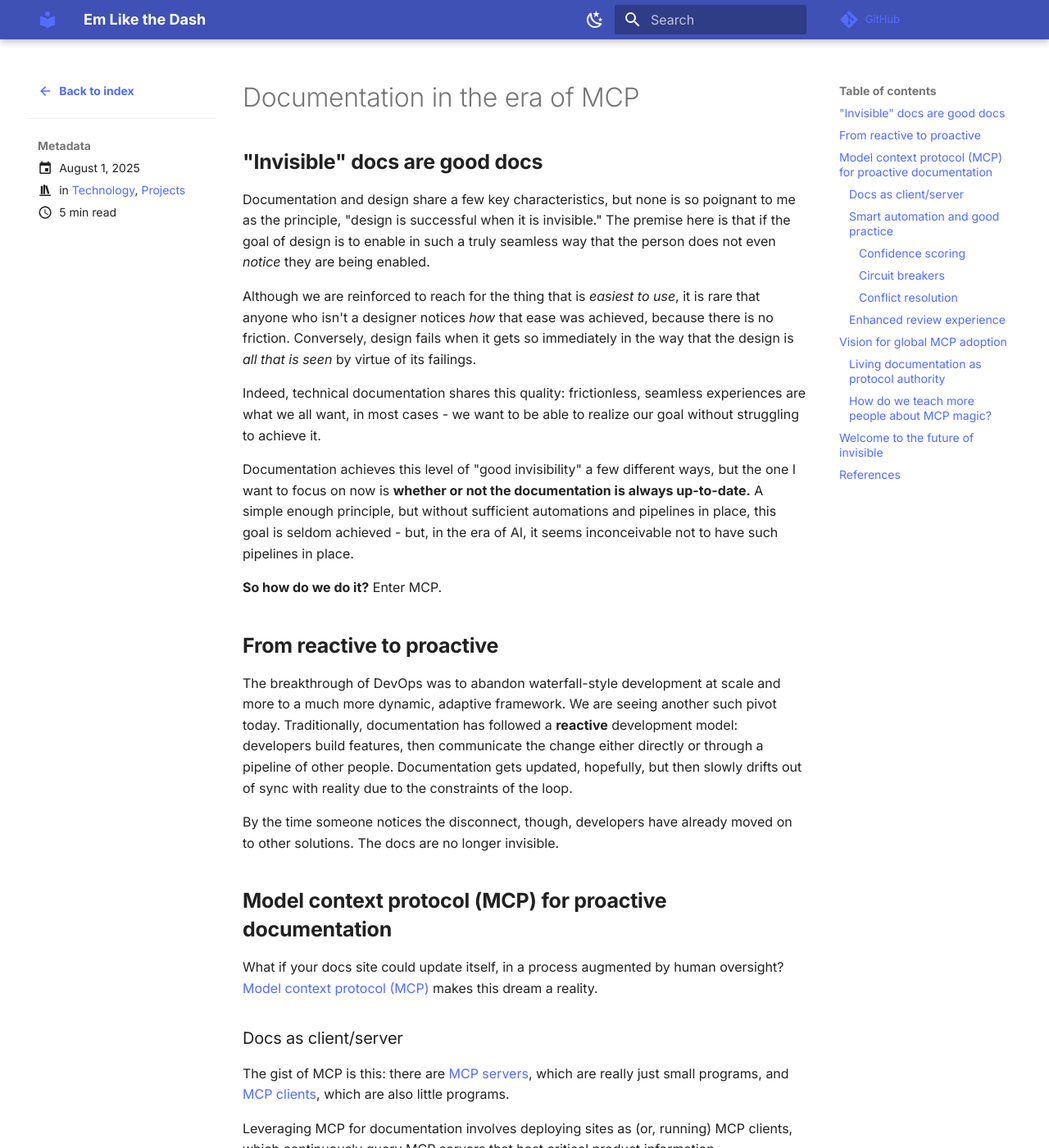
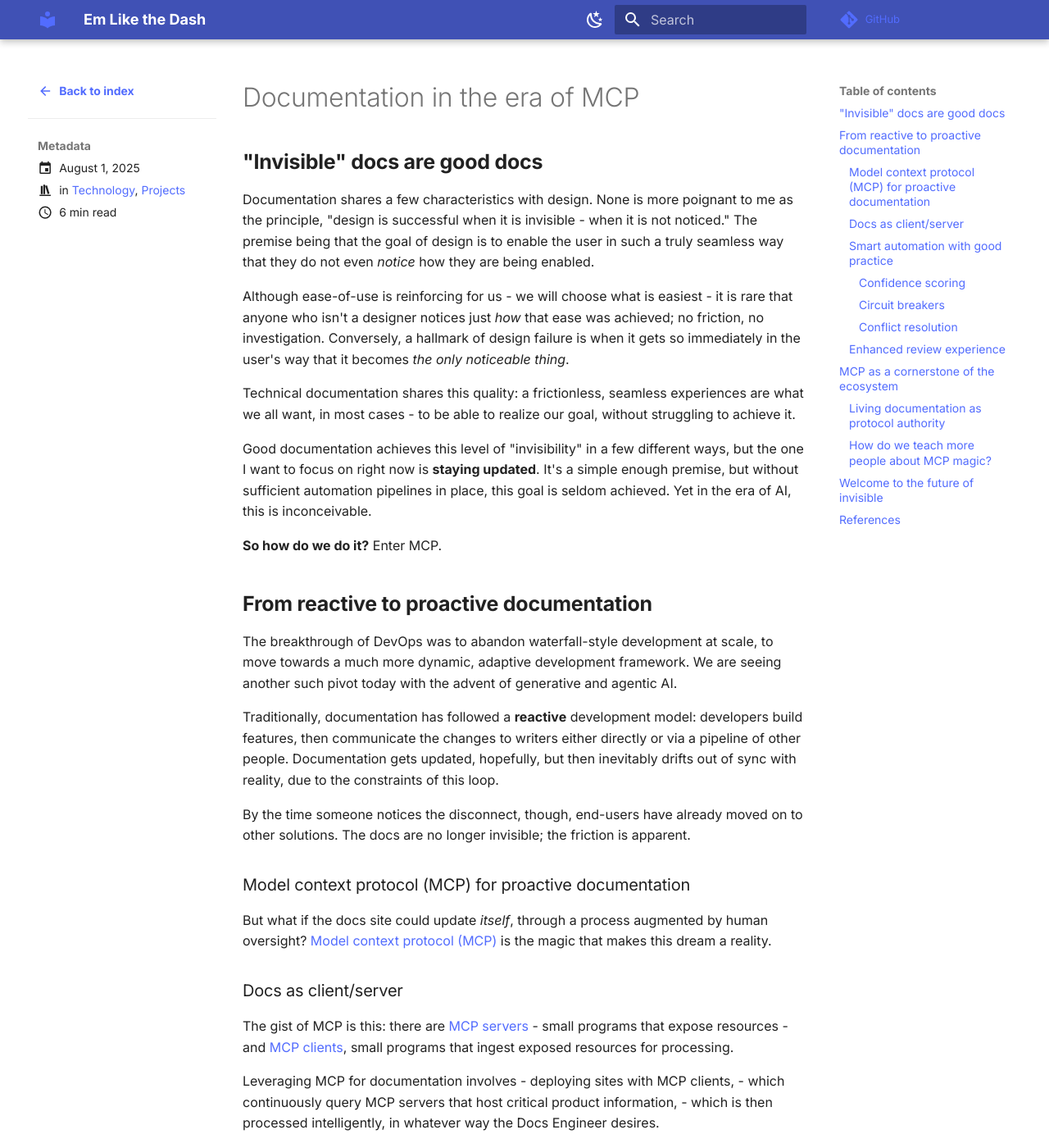
Before and after one commit to microcosem/emlikethedash, an MkDocs documentation site: the page built from docs/blog/posts/2025-08-mcp.md, in a window 1280 px wide and 1400 px high. Shown: the whole window at 82% size. Built offline with MkDocs 1.6.1 and Material for MkDocs 9.7.7, drawn with Linux system fonts in a browser that asks for light colours; plug-ins that fetch from the network failed and are left out; some of the changed text lies outside the part shown.

Commit message:
fix: Grammar review for blog post

```diff
--- a/docs/blog/posts/2025-08-mcp.md
+++ b/docs/blog/posts/2025-08-mcp.md
@@ -14,35 +14,40 @@ tags:
 
 ## "Invisible" docs are good docs
 
-Documentation and design share a few key characteristics, but none is so poignant to me as the principle, "design is successful when it is invisible." The premise here is that if the goal of design is to enable in such a truly seamless way that the person does not even _notice_ they are being enabled.
+Documentation shares a few characteristics with design. None is more poignant to me as the principle, "design is successful when it is invisible - when it is not noticed." The premise being that the goal of design is to enable the user in such a truly seamless way that they do not even _notice_ how they are being enabled.
 
-Although we are reinforced to reach for the thing that is _easiest to use_, it is rare that anyone who isn't a designer notices _how_ that ease was achieved, because there is no friction. Conversely, design fails when it gets so immediately in the way that the design is _all that is seen_ by virtue of its failings.
+Although ease-of-use is reinforcing for us - we will choose what is easiest - it is rare that anyone who isn't a designer notices just _how_ that ease was achieved; no friction, no investigation. Conversely, a hallmark of design failure is when it gets so immediately in the user's way that it becomes _the only noticeable thing_.
 
-Indeed, technical documentation shares this quality: frictionless, seamless experiences are what we all want, in most cases - we want to be able to realize our goal without struggling to achieve it.
+Technical documentation shares this quality: a frictionless, seamless experiences are what we all want, in most cases - to be able to realize our goal, without struggling to achieve it.
 
-Documentation achieves this level of "good invisibility" a few different ways, but the one I want to focus on now is **whether or not the documentation is always up-to-date.** A simple enough principle, but without sufficient automations and pipelines in place, this goal is seldom achieved - but, in the era of AI, it seems inconceivable not to have such pipelines in place.
+Good documentation achieves this level of "invisibility" in a few different ways, but the one I want to focus on right now is **staying updated**. It's a simple enough premise, but without sufficient automation pipelines in place, this goal is seldom achieved. Yet in the era of AI, this is inconceivable.
 
 **So how do we do it?** Enter MCP.
 
 <!-- more -->
 
-## From reactive to proactive
+## From reactive to proactive documentation
 
-The breakthrough of DevOps was to abandon waterfall-style development at scale and more to a much more dynamic, adaptive framework. We are seeing another such pivot today. Traditionally, documentation has followed a **reactive** development model: developers build features, then communicate the change either directly or through a pipeline of other people. Documentation gets updated, hopefully, but then slowly drifts out of sync with reality due to the constraints of the loop.
+The breakthrough of DevOps was to abandon waterfall-style development at scale, to move towards a much more dynamic, adaptive development framework. We are seeing another such pivot today with the advent of generative and agentic AI.
 
-By the time someone notices the disconnect, though, developers have already moved on to other solutions. The docs are no longer invisible.
+Traditionally, documentation has followed a **reactive** development model: developers build features, then communicate the changes to writers either directly or via a pipeline of other people. Documentation gets updated, hopefully, but then inevitably drifts out of sync with reality, due to the constraints of this loop.
 
-## Model context protocol (MCP) for proactive documentation
+By the time someone notices the disconnect, though, end-users have already moved on to other solutions. The docs are no longer invisible; the friction is apparent.
 
-What if your docs site could update itself, in a process augmented by human oversight? [Model context protocol (MCP)](https://modelcontextprotocol.io/docs/getting-started/intro) makes this dream a reality.
+### Model context protocol (MCP) for proactive documentation
+
+But what if the docs site could update _itself_, through a process augmented by human oversight? [Model context protocol (MCP)](https://modelcontextprotocol.io/docs/getting-started/intro) is the magic that makes this dream a reality.
 
 ### Docs as client/server
 
-The gist of MCP is this: there are [MCP servers](https://modelcontextprotocol.io/docs/learn/server-concepts), which are really just small programs, and [MCP clients](https://modelcontextprotocol.io/docs/learn/client-concepts), which are also little programs.
+The gist of MCP is this: there are [MCP servers](https://modelcontextprotocol.io/docs/learn/server-concepts) - small programs that expose resources - and [MCP clients](https://modelcontextprotocol.io/docs/learn/client-concepts), small programs that ingest exposed resources for processing.
 
-Leveraging MCP for documentation involves deploying sites as (or, running) MCP clients, which continuously query MCP servers that host critical product information.
+Leveraging MCP for documentation involves
+- deploying sites with MCP clients,
+- which continuously query MCP servers that host critical product information,
+- which is then processed intelligently, in whatever way the Docs Engineer desires.
 
-MCP empowers documentation to be self-updating though:
+This loop enables things like:
 
 - **Continuous monitoring**: Documentation sites either run scheduled jobs to query MCP servers for information like API schemas, configuration options, feature flags, or system states, or are triggered to run when a change is detected, depending on how the architecture is configured. These jobs compare the current product state against the documented content, and are then able to detect discrepancies, such as new endpoints, changed parameters, or deprecated features.
 
@@ -50,7 +55,12 @@ MCP empowers documentation to be self-updating though:
 
 - **Contextual updates**: Each PR includes rich context about why changes occurred, sourced from commit messages or changelogs, and may include things like pre-populated validation results that can be run autonomously, and [confidence scores](#confidence-scoring).
 
-### Smart automation and good practice
+### Smart automation with good practice
+
+It's not enough merely to automate and leave, however. In order to ensure quality control, there are various checks that can help auditors - whether human or machine. Here are just some of the mechanisms that may be implemented for better authorship with MCP.
+
+!!!note
+    In future posts, I'll delve into each of these in more detail.
 
 #### Confidence scoring
 
@@ -61,11 +71,11 @@ Every automated change can include reliability indicators that help reviewers an
 - **Low confidence (30-59%)**: Complex changes requiring additional reviewer attention
 - **Very low confidence (<30%)**: Conflicting information that converts to human investigation issues
 
-Confidence scoring changes the review paradigm - when accurate, they can greatly reduce the amount of time required for a given review, and even direct SME reviewers to specific changes where additional verification is needed.
+Confidence scoring changes the review paradigm - when accurate and well-implemented, scores can greatly reduce the amount of time required for a given review by triage, direct SME reviewers to specific changes where additional verification is needed, or even prompt another agent LLM to do some additional checking.
 
 #### Circuit breakers
 
-"Circuit breakers" in this system prevent PR spam during major refactors by detecting unusual change patterns. For example, when PR activity exceeds normal thresholds, it creates summary issues instead of individual PRs, then resumes automation after activity normalizes. Ci
+"Circuit breakers" in this system refers to mechanisms that prevent PR spam during major refactors by detecting unusual change patterns. For example, when PR activity exceeds normal thresholds, it creates summary issues instead of individual PRs, then resumes automation after activity normalizes.
 
 #### Conflict resolution
 
@@ -79,9 +89,9 @@ Given the proper setup, during PR reviews, SMEs can invoke MCP-powered tools thr
 - `/related-docs` surfaces documentation requiring similar updates, if not already included in the PR
 - `/context [component]` retrieves current system state information
 
-## Vision for global MCP adoption
+## MCP as a cornerstone of the ecosystem
 
-The ideal MCP documentation ecosystem has the power to transform how developers learn and implement the protocol worldwide.
+The ideal MCP documentation ecosystem has the power to transform how developers learn and implement the protocol everywhere.
 
 ### Living documentation as protocol authority
 
@@ -96,7 +106,7 @@ By operating documentation sites as MCP clients that continuously validate examp
 I'm a strong believer in "learn by doing." It's one of the reasons I made [starlight-mcp](https://github.com/microcosem/starlight-with-mcp), a very barebones, basic example with working tests to demonstrate how a mock API running its own MCP server could help a docs site running an MCP client could ingest changes to the API schema, and then automatically publish them. (Plus I'm learning more about Starlight, so this seemed like a fun way to incorporate both.)
 
 !!!info "A note on starting with APIs"
-    Although I do think that API docs are one of the best places to start, I also think API docs as a first encounter with MCP run the risk of being slightly less impressive to those who already have really solid CI/CD pipelines for autogenerated API docs. Going from programmatic to MCP is a little bit less fireworks-y than leveraging MCP to ingest really complex, non-standardized data. But, again, the API demo is a really easy place to start.
+    Although I do think that API docs are one of the best places to start, I also think API docs as a first encounter with MCP run the risk of being slightly less impressive to those who already have really solid CI/CD pipelines for autogenerated API docs - going from programmatic API generation to MCP-augmented API generation is a little bit less impressive, I think, than leveraging MCP to ingest really complex, non-standardized data. But, again, the API demo is a really easy place to start. I'll return to this topic in another blog post.
 
 We are already in a world where a plethora of [MCP servers](https://github.com/awesome-mcp-clients) and [clients](https://github.com/punkpeye/awesome-mcp-servers) are already popping up all over the place, but I'd love to see more readily-accessible, open source demos for beginners that can be pulled down from a repo and walk the user through the process.
 
@@ -104,8 +114,7 @@ We are already in a world where a plethora of [MCP servers](https://github.com/a
 
 MCP-powered approaches to documentation development transform documentation development from bottlenecked, static waterfalls to dynamic, self-healing, three-dimensional ecosystems. By creating self-maintaining documentation ecosystems where accuracy improves continuously through automated monitoring, intelligent change detection, and enhanced human review processes, we enable documentation that scales.
 
-With self-healing, self-updating documentation, the developer experience gets that much closer to being frictionlessly "invisible."
-
+With self-healing, self-updating documentation, the developer experience gets that much closer to being the good kind of "invisible."
 
 ---
 
```
